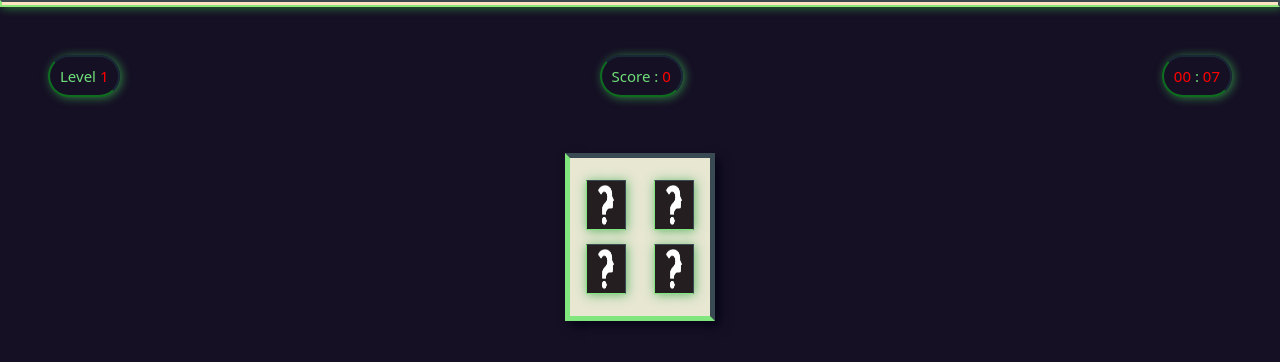
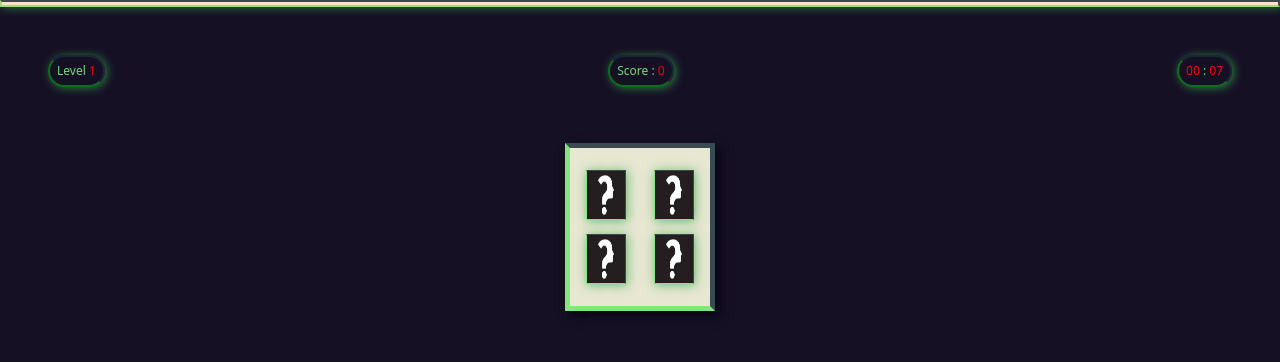
Before and after one commit to SamehHammad/memory-game, a React (Vite) app: page / in a window 1280 px wide. Shown: the top 362 px of the page. Built offline with nearby package versions, Linux system fonts and the light colour scheme.

Commit message:
update game

```diff
--- a/src/components/Home/game.css
+++ b/src/components/Home/game.css
@@ -35,8 +35,8 @@ img:active {
 .timer,
 .score,
 .level {
-  padding: 10px;
-  font-size: 15px;
+  padding: 7px;
+  font-size: 12px;
   border: 2px solid red;
   text-align: center;
   border-radius: 50px;
```
